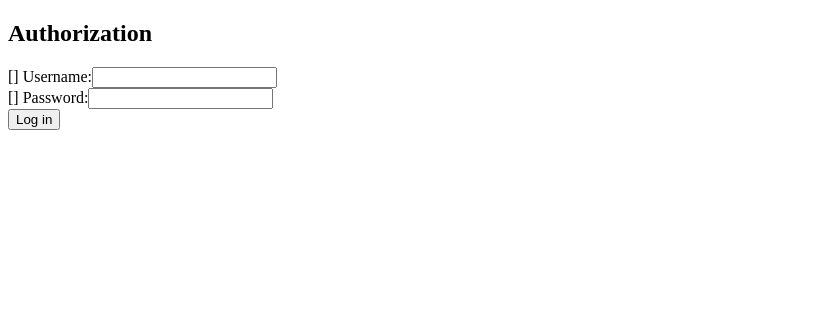
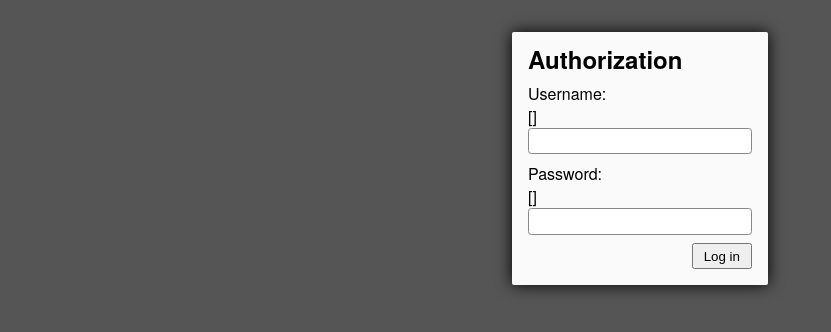
Before and after one commit to gordio/nri-site, a Django app: template templates/admin/login.html in a window 1280 px wide. Shown: the top 332 px of the page, without its empty margins (0-831 px from the left). Run offline with Django 3.2, Linux system fonts and the light colour scheme; the template is opened without the code that fills it: most values are stand-ins (such as "Sample title", 1, 10 or a date in 2020); form fields are guessed from the names that the template uses; some libraries are stand-ins or nearby versions.

Commit message:
templates: Styling Login Form for Admin Panel

```diff
--- a/templates/admin/login.html
+++ b/templates/admin/login.html
@@ -4,44 +4,130 @@
 <html lang="en">
 <head>
 	<meta charset="UTF-8">
-	<title>Authorization</title>
+	<title>{% trans "Authorization" %} — {% trans "Admin panel" %}</title>
+	<style>
+		body {
+			font: 100% "HelveticaNeue", "Helvetica Neue", "Helvetica", "Arial", sans-serif;
+			background: #555;
+		}
+
+		.auth-box {
+			margin: 2rem auto 0;
+			padding: 1rem;
+			width: 14rem;
+			background: #FAFAFA;
+
+			-webkit-border-radius: 0 0 1em #000;
+			-moz-border-radius: 0 0 1em #000;
+			-ms-border-radius: 0 0 1em #000;
+			-o-border-radius: 0 0 1em #000;
+			box-shadow: 0 0 1em #000;
+
+			-webkit-border-radius: 0.125em;
+			-moz-border-radius: 0.125em;
+			-ms-border-radius: 0.125em;
+			-o-border-radius: 0.125em;
+			border-radius: 0.125em;
+		}
+
+		.auth-box h2 {
+			margin: 0;
+			margin-top: -0.25em;
+			padding: 0;
+			padding-bottom: 0.25em;
+		}
+
+		.errornote {
+			margin: 0;
+			padding: 1em;
+			background: #FAFAFA;
+		}
+
+		form .errorlist {
+			margin: 0;
+			padding-left: 1.5em;
+			color: #800;
+			text-shadow: 0 1px 0 #000;
+		}
+
+		form label,
+		form input[type="text"],
+		form input[type="password"] {
+			display: block;
+			width: 100%;
+		}
+		form input[type="text"],
+		form input[type="password"] {
+			margin-bottom: 0.5rem;
+			padding: 0.35em;
+			border: 1px solid #888;
+
+			-webkit-border-radius: 0.25em;
+			-moz-border-radius: 0.25em;
+			-ms-border-radius: 0.25em;
+			-o-border-radius: 0.25em;
+			border-radius: 0.25em;
+
+			-webkit-box-sizing: border-box;
+			-moz-box-sizing: border-box;
+			-ms-box-sizing: border-box;
+			-o-box-sizing: border-box;
+			box-sizing: border-box;
+		}
+		form input[type="submit"] {
+			padding: 0.25em 0.75em;
+			margin: 0;
+		}
+	</style>
 </head>
 <body>
-{% if form.non_field_errors or form.this_is_the_login_form.errors %}
-{% for error in form.non_field_errors|add:form.this_is_the_login_form.errors %}
-<p class="errornote">{{ error }}</p>
+
+	{% if form.errors and not form.non_field_errors %}
+	<p class="errornote">
+		{% if form.errors.items|length == 1 %}{% trans "Please correct the error below." %}{% else %}{% trans "Please correct the errors below." %}{% endif %}
+	</p>
+	{% endif %}
+
+	{% if form.non_field_errors %}
+	{% for error in form.non_field_errors %}
+	<p class="errornote">
+		{{ error }}
+	</p>
 	{% endfor %}
 	{% endif %}
 
-<article>
-<form action="{{ app_path }}" method="post" id="login-form">{% csrf_token %}
-	<h2>Authorization</h2>
-	<div>
+	<article class="auth-box">
+		<form action="{{ app_path }}" method="post" id="login-form">
+			<h2>{% trans "Authorization" %}</h2>
+
+			{% csrf_token %}
+
+			<label for="id_username">{% trans 'Username:' %}</label>
 			{% if not form.this_is_the_login_form.errors %}
 			{{ form.username.errors }}
 			{% endif %}
-		<label for="id_username">{% trans 'Username:' %}</label>
 			{{ form.username }}
-	</div>
-	<div>
+
+			<label for="id_password">{% trans 'Password:' %}</label>
 			{% if not form.this_is_the_login_form.errors %}
 			{{ form.password.errors }}
 			{% endif %}
-		<label for="id_password">{% trans 'Password:' %}</label>
 			{{ form.password }}
+
 			<input type="hidden" name="this_is_the_login_form" value="1">
 			<input type="hidden" name="next" value="{{ next }}">
+
+			<div style="text-align: right;">
+				<input type="submit" value="{% trans 'Log in' %}">
 			</div>
-		<input type="submit" value="{% trans 'Log in' %}">
 		</form>
 	</article>
 
-<script type="text/javascript">
+	<script>
 		function $id(a,b){a=a.match(/^(\W)?(.*)/);return(b||document)["getElement"+(a[1]?a[1]=="#"?"ById":"sByClassName":"sByTagName")](a[2])}
 		var f = $id('#login-form');
 		$id('#id_username').focus();
 	</script>
 </body>
 </html>
-{# vim: set ft=htmldjango noet fenc=utf-8 ff=unix sts=0 sw=2 ts=2 : #}
 {% endspaceless %}
```
Lines whose indentation alone changed are shown as unchanged.
